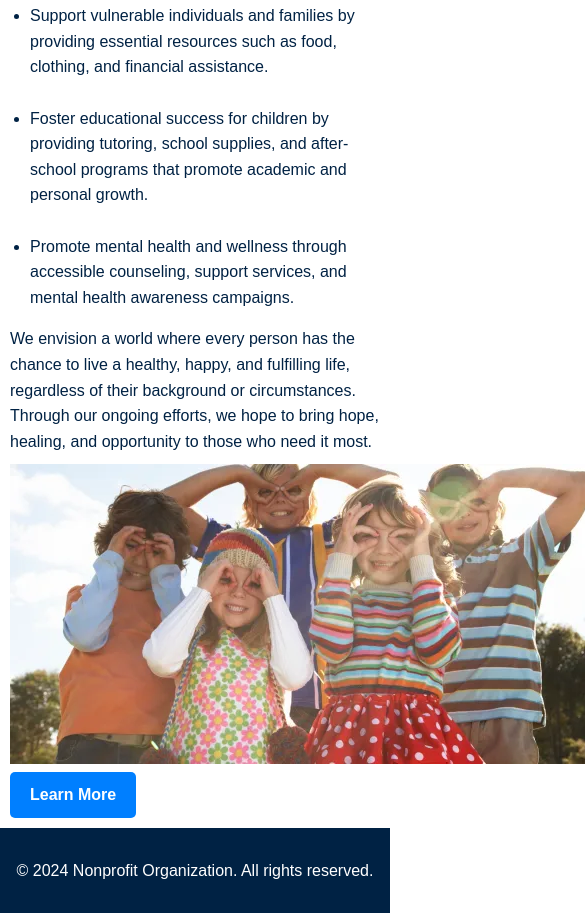
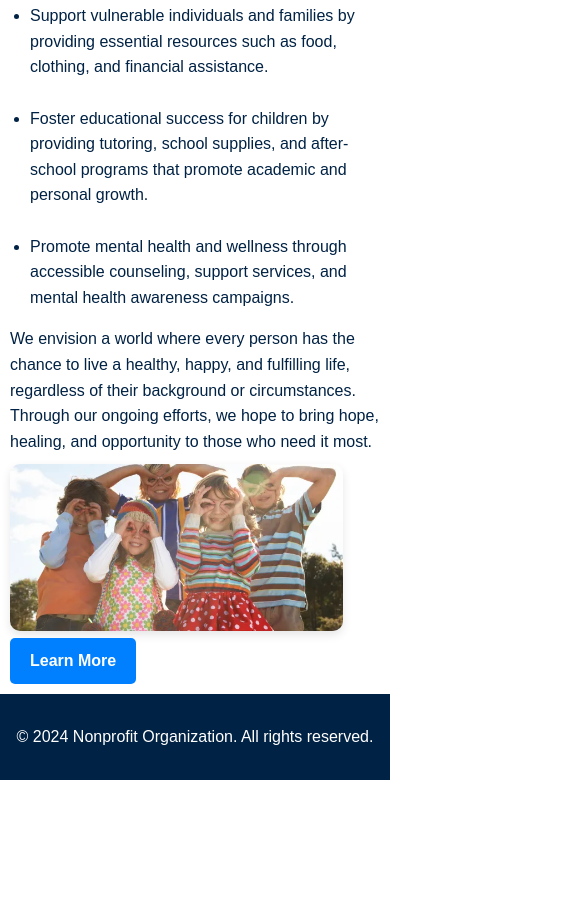
Before and after one commit to GarretMDeGrande/sankofa, a plain HTML site: page index.html in a window 390 px wide. Shown: the part 1051-1964 px from the top of the page, 585 px wide, since content can reach past the window. After the commit the page ends 1831 px from the top, so only its background shows below. Drawn offline with Linux system fonts and the light colour scheme.

Commit message:
Update styles.css

```diff
--- a/styles.css
+++ b/styles.css
@@ -173,6 +173,18 @@ p {
     background-color: #0056A5;
 }
 
+.about .image-container {
+    text-align: center; /* Center the image horizontally */
+    margin: 20px 0;
+}
+
+.about img {
+    max-width: 100%; /* Scale the image width relative to its container */
+    height: auto; /* Maintain the aspect ratio */
+    border-radius: 10px; /* Optional: add rounded corners */
+    box-shadow: 0px 4px 10px rgba(0, 0, 0, 0.1); /* Optional: add a shadow for better aesthetics */
+}
+
 /* Contact Section */
 .contact, .contact1 {
     padding: 20px;
@@ -238,7 +250,7 @@ footer a {
 }
 
 /* Responsive Design */
-@media (max-width: 750px) {
+@media (max-width: 768px) {
     .navbar {
         flex-direction: column;
         align-items: center;
@@ -271,6 +283,11 @@ footer a {
         width: 100%;
     }
 
+    .about img {
+        width: 90%; /* Slight padding for smaller screens */
+        margin: 0 auto; /* Center image on smaller devices */
+    }
+
     .donate-button {
         margin-top: 10px;
     }
```
